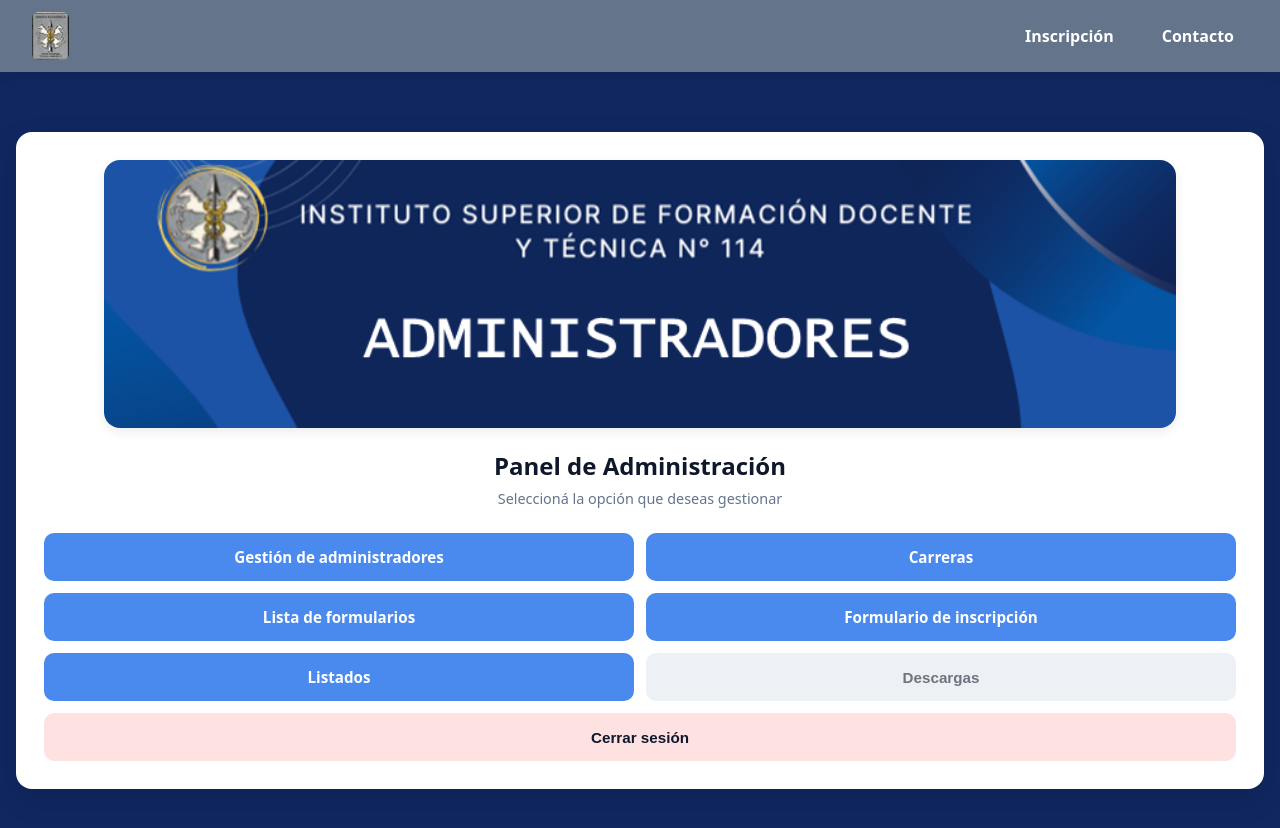
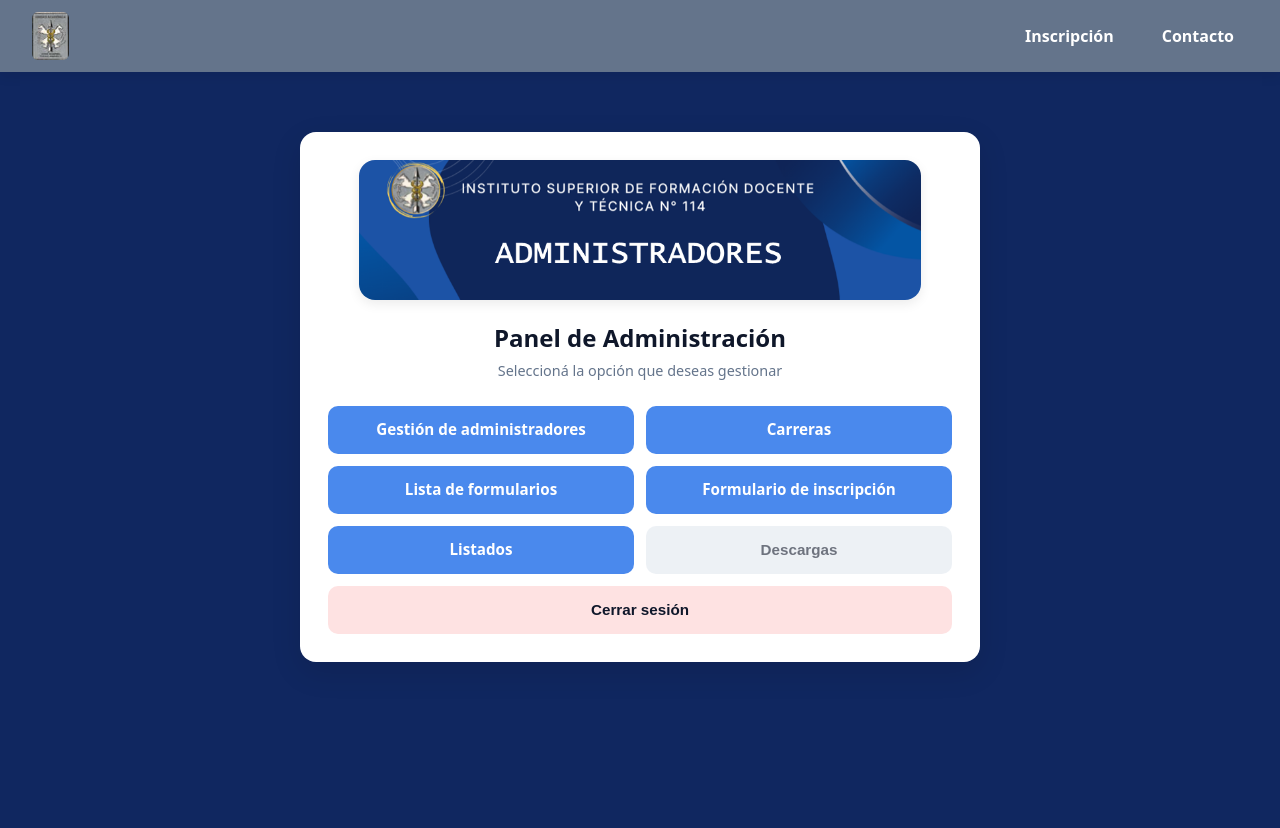
Before and after one commit to Isaacjesusacevedo/PaginaWebTupacAmaru, a Vue app in the folder Frontend/: page / in a window 1280 px wide. Shown: the top 828 px of the page. After the commit the page ends 800 px from the top, so only its background shows below. Built offline with nearby package versions, Linux system fonts and the light colour scheme; no server answers; sample sign-in values are in the browser's storage; a web font is replaced by a local one.

Commit message:
fix: card-center más compacto (max-width: 680px)

```diff
--- a/Frontend/src/assets/css/components/card.css
+++ b/Frontend/src/assets/css/components/card.css
@@ -70,6 +70,7 @@
 .card-center {
   margin-left: auto;
   margin-right: auto;
+  max-width: 680px;
 }
 
 /* Card por defecto para el dashboard: más angosto */
```
